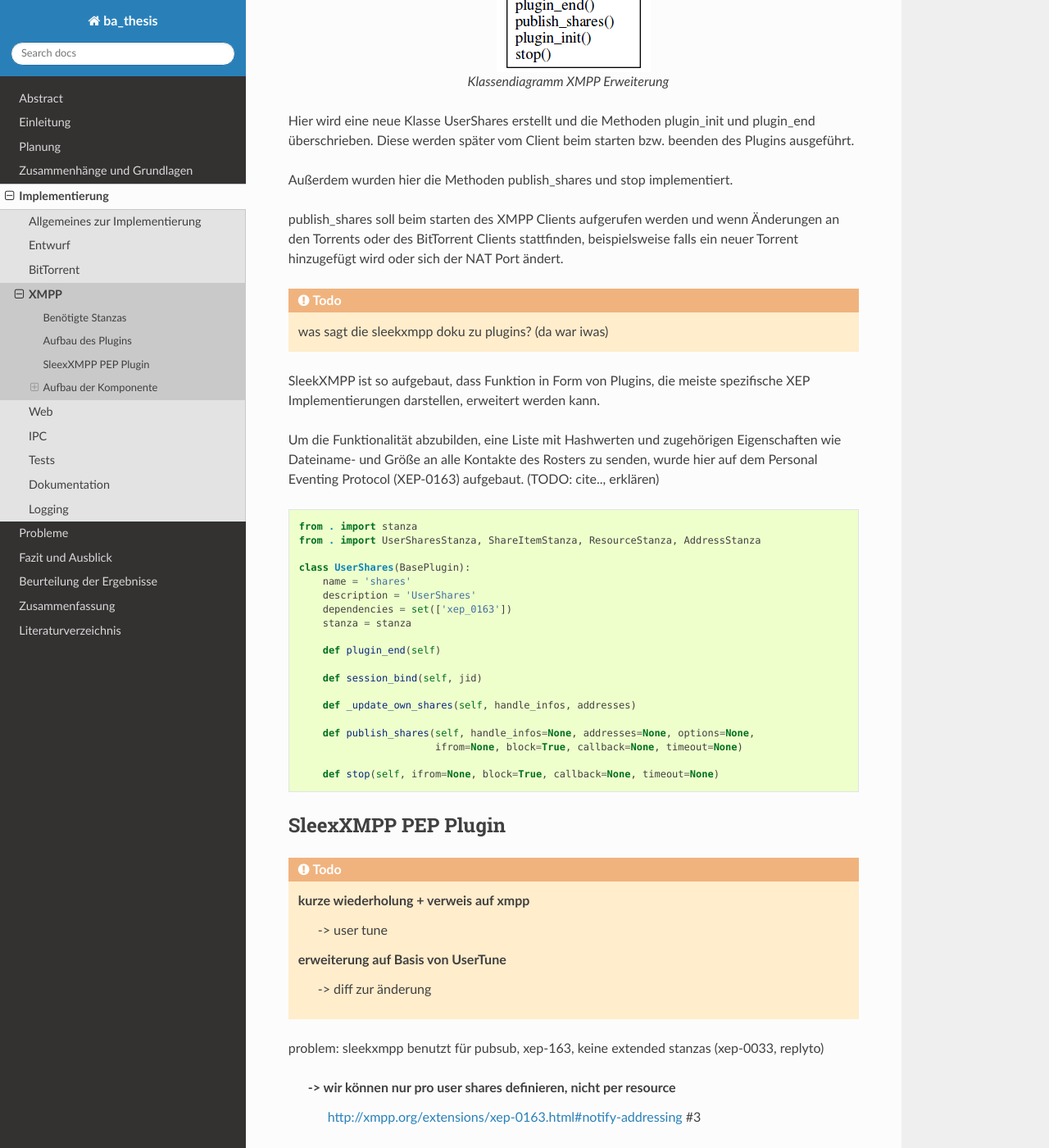
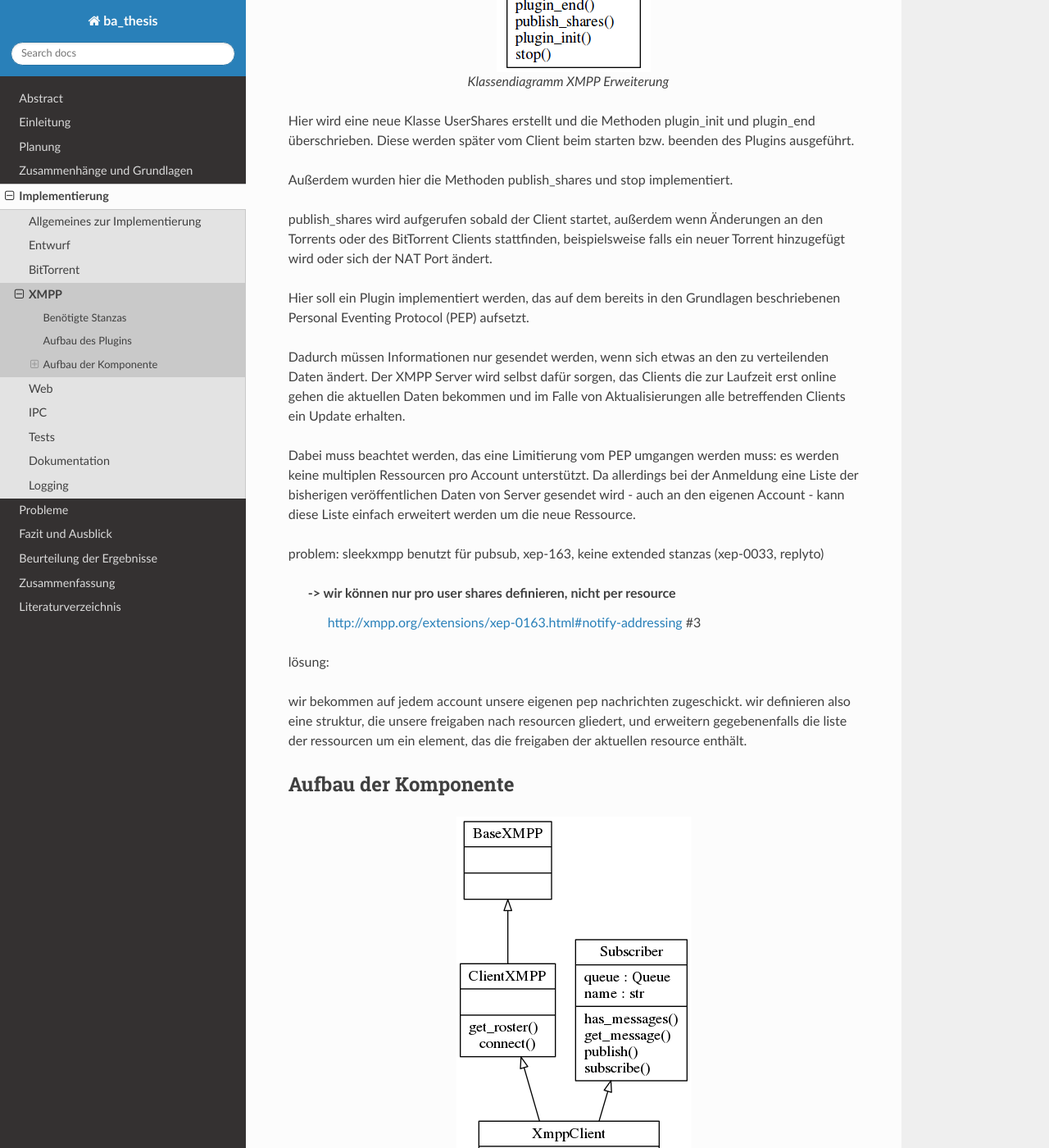
Before and after one commit to puhoy/ba_thesis, a Sphinx documentation site: the page built from docs/05_implementierung/implementierung_xmpp.rst, in a window 1280 px wide and 1400 px high, scrolled down 2832 px. Shown: the whole window at 82% size. Built offline with Sphinx 7.4.7 and the Read the Docs theme 2.0.0, drawn with Linux system fonts in a browser that asks for light colours; cross-references to code outside the pages are shown as plain code.

Commit message:
stanzas erklärt

```diff
--- a/docs/05_implementierung/implementierung_xmpp.rst
+++ b/docs/05_implementierung/implementierung_xmpp.rst
@@ -96,60 +96,21 @@
    Klassendiagramm XMPP Erweiterung
 
 
-
-
 Hier wird eine neue Klasse UserShares erstellt und die Methoden plugin_init und plugin_end überschrieben. Diese werden später vom Client beim starten bzw. beenden des Plugins ausgeführt.
 
 Außerdem wurden hier die Methoden publish_shares und stop implementiert.
 
-publish_shares soll beim starten des XMPP Clients aufgerufen werden und wenn Änderungen an den Torrents oder des BitTorrent Clients stattfinden, beispielsweise falls ein neuer Torrent hinzugefügt wird oder sich der NAT Port ändert.
+publish_shares wird aufgerufen sobald der Client startet, außerdem wenn Änderungen an den Torrents oder des BitTorrent Clients stattfinden, beispielsweise falls ein neuer Torrent hinzugefügt wird oder sich der NAT Port ändert.
+
+Hier soll ein Plugin implementiert werden, das auf dem bereits in den Grundlagen beschriebenen Personal Eventing Protocol (PEP) aufsetzt.
+
+Dadurch müssen Informationen nur gesendet werden, wenn sich etwas an den zu verteilenden Daten ändert. Der XMPP Server wird selbst dafür sorgen, das Clients die zur Laufzeit erst online gehen die aktuellen Daten bekommen und im Falle von Aktualisierungen alle betreffenden Clients ein Update erhalten.
+
+
+Dabei muss beachtet werden, das eine Limitierung vom PEP umgangen werden muss: es werden keine multiplen Ressourcen pro Account unterstützt. Da allerdings bei der Anmeldung eine Liste der bisherigen veröffentlichen Daten von Server gesendet wird - auch an den eigenen Account - kann diese Liste einfach erweitert werden um die neue Ressource.
 
 
 
-
-.. todo::
-
-    was sagt die sleekxmpp doku zu plugins? (da war iwas)
-
-
-SleekXMPP ist so aufgebaut, dass Funktion in Form von Plugins, die meiste spezifische XEP Implementierungen darstellen, erweitert werden kann.
-
-Um die Funktionalität abzubilden, eine Liste mit Hashwerten und zugehörigen Eigenschaften wie Dateiname- und Größe an alle Kontakte des Rosters zu senden, wurde hier auf dem Personal Eventing Protocol (XEP-0163) aufgebaut. (TODO: cite.., erklären)
-
-
-.. code-block:: Python
-
-        from . import stanza
-        from . import UserSharesStanza, ShareItemStanza, ResourceStanza, AddressStanza
-
-        class UserShares(BasePlugin):
-            name = 'shares'
-            description = 'UserShares'
-            dependencies = set(['xep_0163'])
-            stanza = stanza
-
-            def plugin_end(self)
-
-            def session_bind(self, jid)
-
-            def _update_own_shares(self, handle_infos, addresses)
-
-            def publish_shares(self, handle_infos=None, addresses=None, options=None,
-                               ifrom=None, block=True, callback=None, timeout=None)
-
-            def stop(self, ifrom=None, block=True, callback=None, timeout=None)
-
-SleexXMPP PEP Plugin
---------------------
-
-
-.. todo::
-
-    kurze wiederholung + verweis auf xmpp
-     -> user tune
-
-    erweiterung auf Basis von UserTune
-     -> diff zur änderung
 
 
 problem: sleekxmpp benutzt für pubsub, xep-163, keine extended stanzas (xep-0033, replyto)
```
